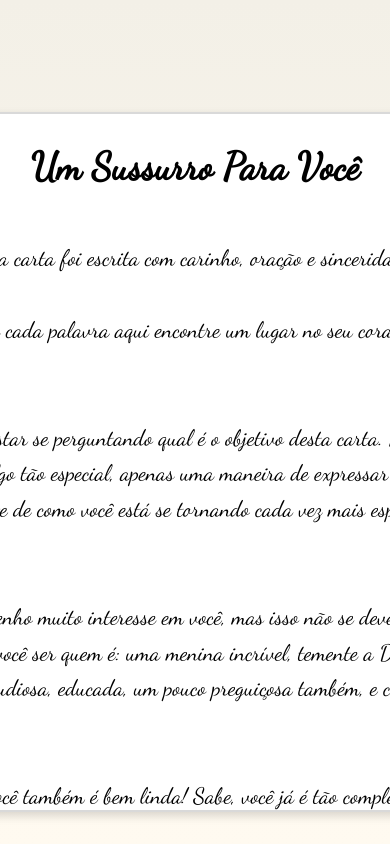
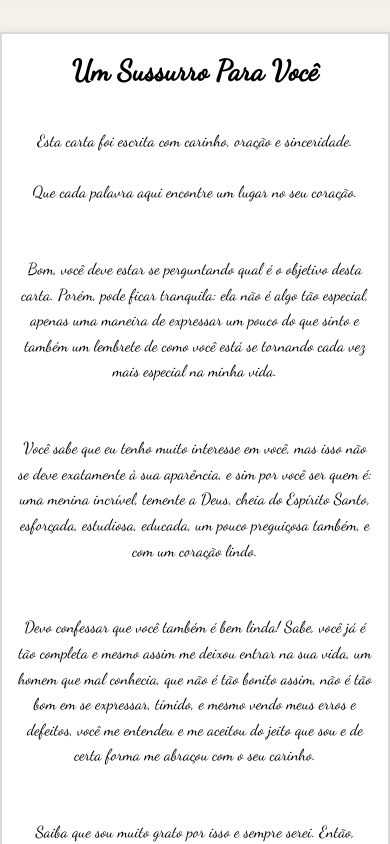
Before and after one commit to LuizFelpsc/ProjectLove, a plain HTML site: page index.html in a window 390 px wide. Both pictures are taken after a click on the element 195 px from the left and 461 px from the top of the page. Drawn offline with Linux system fonts and the light colour scheme.

Commit message:
responsive

```diff
--- a/assets/style.css
+++ b/assets/style.css
@@ -204,3 +204,44 @@ body {
 .reset-btn:hover {
   background: #e55d50;
 }
+
+@media (max-width: 768px) {
+  .letter.open {
+    width: 90%; /* Ajusta largura da carta */
+    height: 90vh; /* Ocupa a maior parte da tela */
+  }
+
+  .top-message h1 {
+    font-size: 1.8rem;
+  }
+
+  .top-message p, .extra-text {
+    font-size: 1.1rem;
+  }
+
+  .reset-btn {
+    font-size: 1.2rem;
+    padding: 10px 18px;
+  }
+}
+
+/* Para telas muito pequenas (celulares < 480px) */
+@media (max-width: 480px) {
+  .letter-text {
+    font-size: 2rem;
+  }
+
+  .letter.open {
+    width: 100%;
+    height: 100vh;
+    border-radius: 0;
+  }
+
+  .content {
+    padding: 20px 15px;
+  }
+
+  .top-message p, .extra-text {
+    font-size: 1rem;
+  }
+}
```
